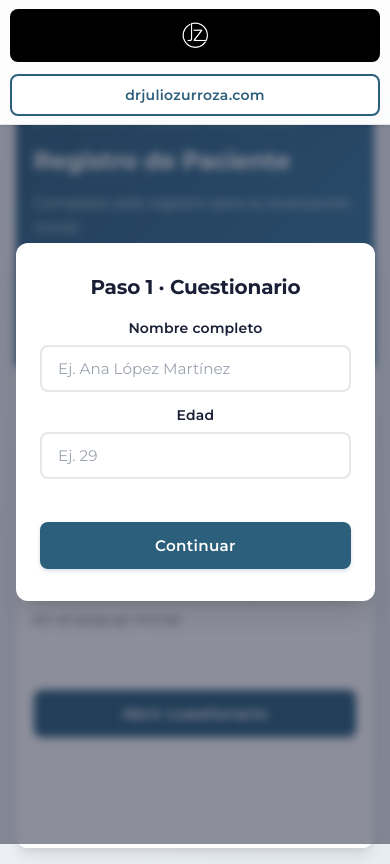
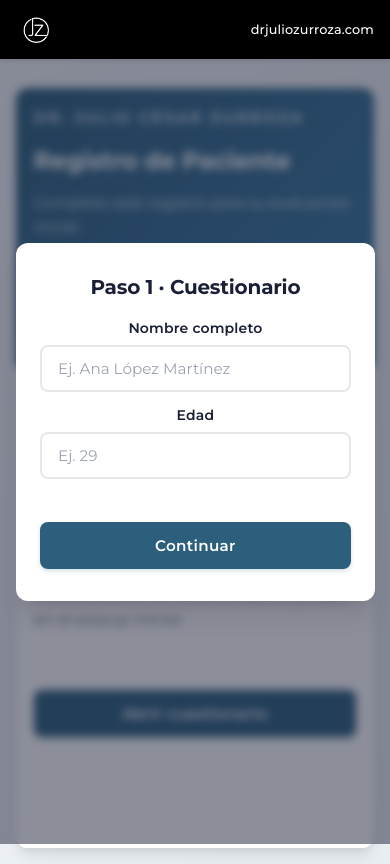
Before and after one commit to albertoautomatixza/drjuliozurrozaformulario, a website built with Vite: page index.html in a window 390 px wide. Built offline with nearby package versions, Linux system fonts and the light colour scheme.

Commit message:
Updated styles.css

```diff
--- a/styles.css
+++ b/styles.css
@@ -38,56 +38,41 @@ body {
   display: flex;
   align-items: center;
   justify-content: space-between;
-  gap: 0.8rem;
-  padding: 1rem 1.5rem;
-  background: rgba(255, 255, 255, 0.98);
-  border-bottom: 1px solid var(--color-border);
-  backdrop-filter: blur(10px);
-  box-shadow: 0 1px 3px 0 rgba(0, 0, 0, 0.1);
+  gap: 1.5rem;
+  padding: 0.75rem 2rem;
+  background: #000;
+  box-shadow: 0 2px 4px rgba(0, 0, 0, 0.1);
 }
 
 .topbar__logo-slot {
-  min-width: min(58vw, 250px);
-  min-height: 48px;
-  border-radius: 8px;
-  background: #000;
-  display: grid;
-  place-items: center;
-  padding: 0.4rem 0.7rem;
+  display: flex;
+  align-items: center;
 }
 
 .topbar__logo-slot a {
   display: flex;
   align-items: center;
-  justify-content: center;
-  width: 100%;
-  height: 100%;
+  justify-content: flex-start;
 }
 
 .topbar__logo-slot img {
-  max-width: 100%;
-  max-height: 40px;
+  max-height: 50px;
   width: auto;
   height: auto;
   object-fit: contain;
 }
 
 .topbar__site-link {
-  color: var(--color-primary);
+  color: #fff;
   text-decoration: none;
-  font-weight: 600;
-  letter-spacing: 0.02em;
-  font-size: 0.875rem;
-  border: 2px solid var(--color-primary);
-  border-radius: 8px;
-  padding: 0.6rem 1.2rem;
-  background: #fff;
-  transition: all 0.2s ease;
+  font-weight: 500;
+  letter-spacing: 0.01em;
+  font-size: 0.9rem;
+  transition: opacity 0.2s ease;
 }
 
 .topbar__site-link:hover {
-  background: var(--color-primary);
-  color: #fff;
+  opacity: 0.8;
 }
 
 .page {
@@ -487,18 +472,16 @@ select {
 
 @media (max-width: 640px) {
   .topbar {
-    padding: 0.55rem 0.65rem;
-    align-items: stretch;
-    flex-direction: column;
+    padding: 0.6rem 1rem;
+    gap: 1rem;
   }
 
-  .topbar__logo-slot,
-  .topbar__site-link {
-    width: 100%;
+  .topbar__logo-slot img {
+    max-height: 40px;
   }
 
   .topbar__site-link {
-    text-align: center;
+    font-size: 0.8rem;
   }
 
   .panel__form,
```
